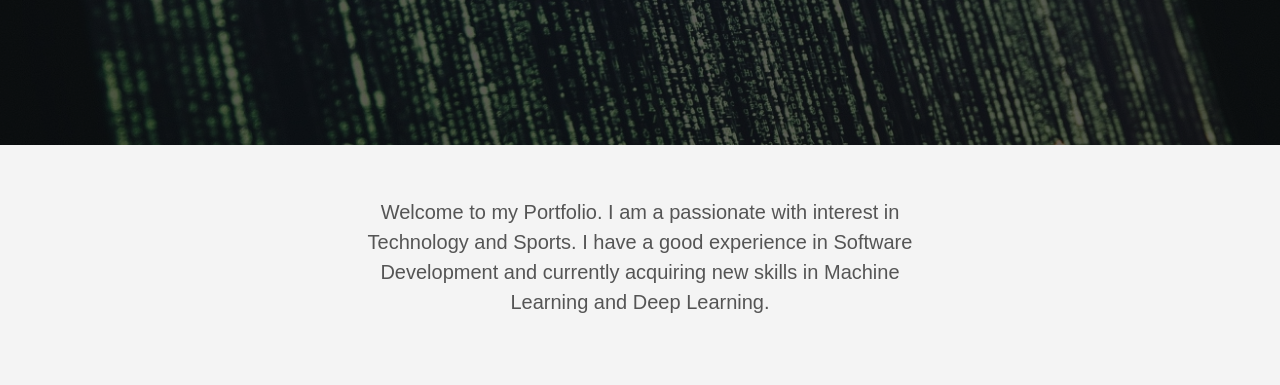
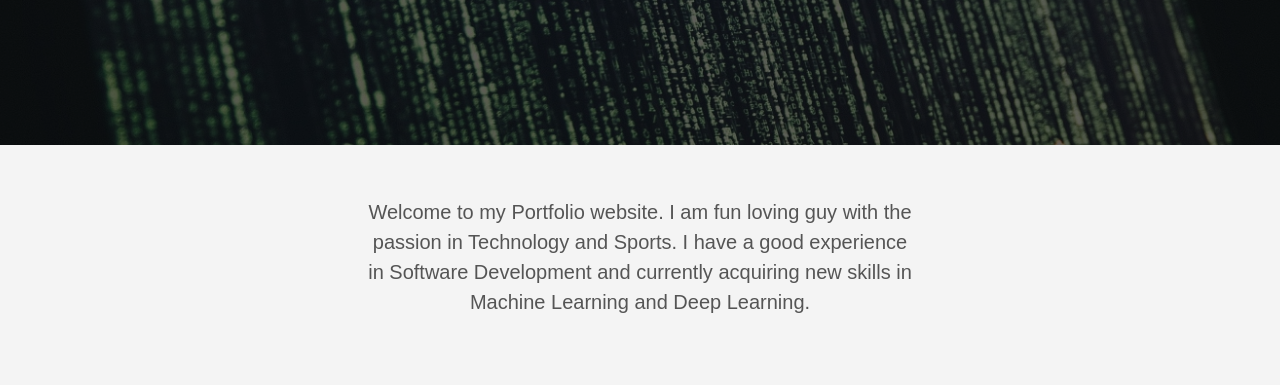
Before and after one commit to prafulladiwesh/prafulladiwesh, a plain HTML site: page index.html in a window 1280 px wide. Shown: the part 415-800 px from the top of the page. Drawn offline with Linux system fonts and the light colour scheme.

Commit message:
added older version of index.html

```diff
--- a/index.html
+++ b/index.html
@@ -166,7 +166,7 @@
     <main class="pb7" role="main">
 
   <article class="cf ph3 ph5-l pv3 pv4-l f4 tc-l center measure-wide lh-copy mid-gray">
-    <p>Welcome to my Portfolio. I am a passionate with interest in Technology and Sports. I have a good experience
+    <p>Welcome to my Portfolio website. I am fun loving guy with the passion in Technology and Sports. I have a good experience
 in Software Development and currently acquiring new skills in Machine Learning and Deep Learning.</p>
 
   </article>
```
